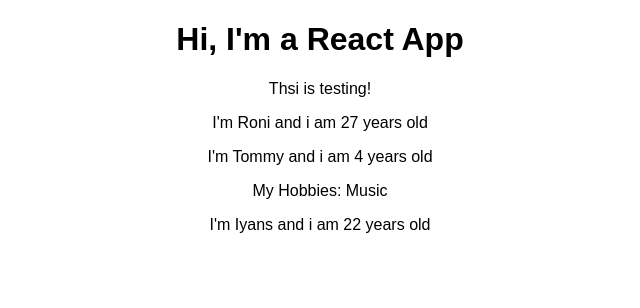
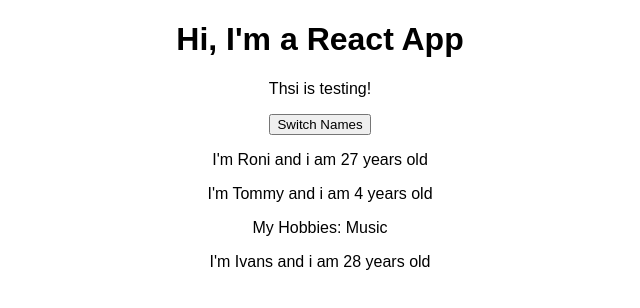
Before and after one commit to vani1992-seelam/build-react-app, a React (Create React App) app in the folder react-complete-guide/: page / in a window 1280 px wide. Shown: the top 308 px of the page, without its empty margins (320-960 px from the left). Built offline with nearby package versions, Linux system fonts and the light colour scheme.

Commit message:
using state property

```diff
--- a/react-complete-guide/src/App.js
+++ b/react-complete-guide/src/App.js
@@ -1,19 +1,39 @@
-import React from "react";
+import React, { Component } from "react";
 import "./App.css";
 import Person from "./Person/Person";
 
-function App() {
+class App extends Component {
+  state = {
+    Persons: [
+      { name: "Roni", age: 27 },
+      { name: "Tommy", age: 4 },
+      { name: "Ivans", age: 28 }
+    ]
+  };
+
+  render() {
     return (
       <div className="App">
         <h1>Hi, I'm a React App</h1>
         <p>Thsi is testing!</p>
-      <Person name="Roni" age="27" />
-      <Person name="Tommy" age="4">
+        <button>Switch Names</button>
+        <Person
+          name={this.state.Persons[0].name}
+          age={this.state.Persons[0].age}
+        />
+        <Person
+          name={this.state.Persons[1].name}
+          age={this.state.Persons[1].age}
+        >
           My Hobbies: Music{" "}
         </Person>
-      <Person name="Iyans" age="22" />
+        <Person
+          name={this.state.Persons[2].name}
+          age={this.state.Persons[2].age}
+        />
       </div>
     );
   }
+}
 
 export default App;
```
Lines whose indentation alone changed are shown as unchanged.
